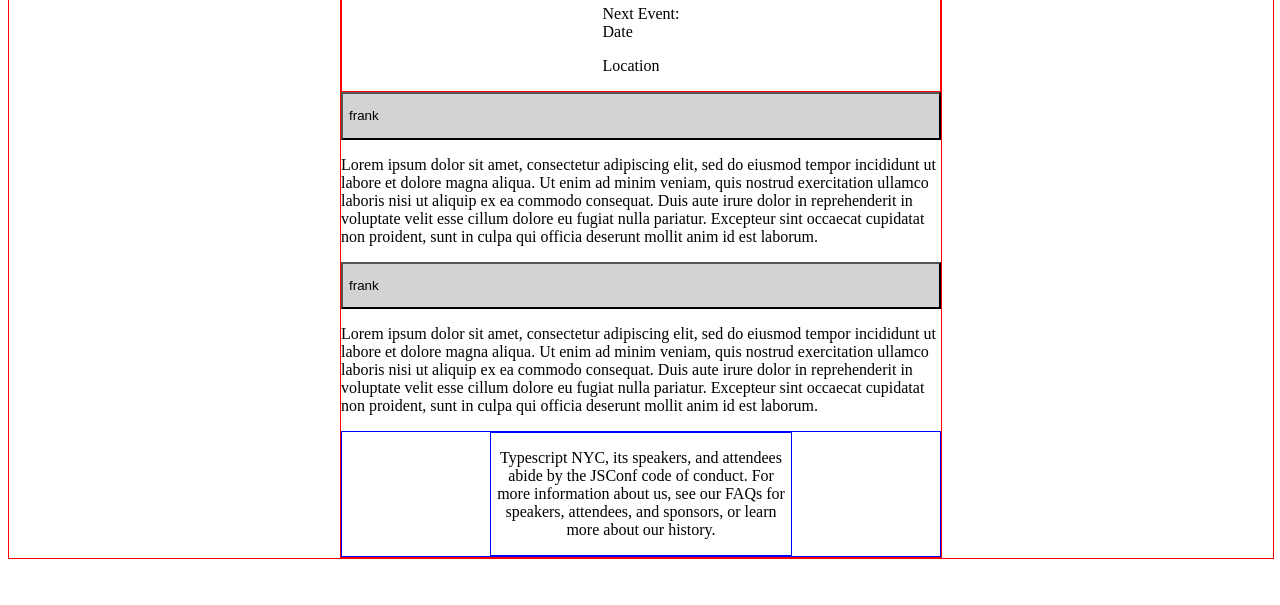
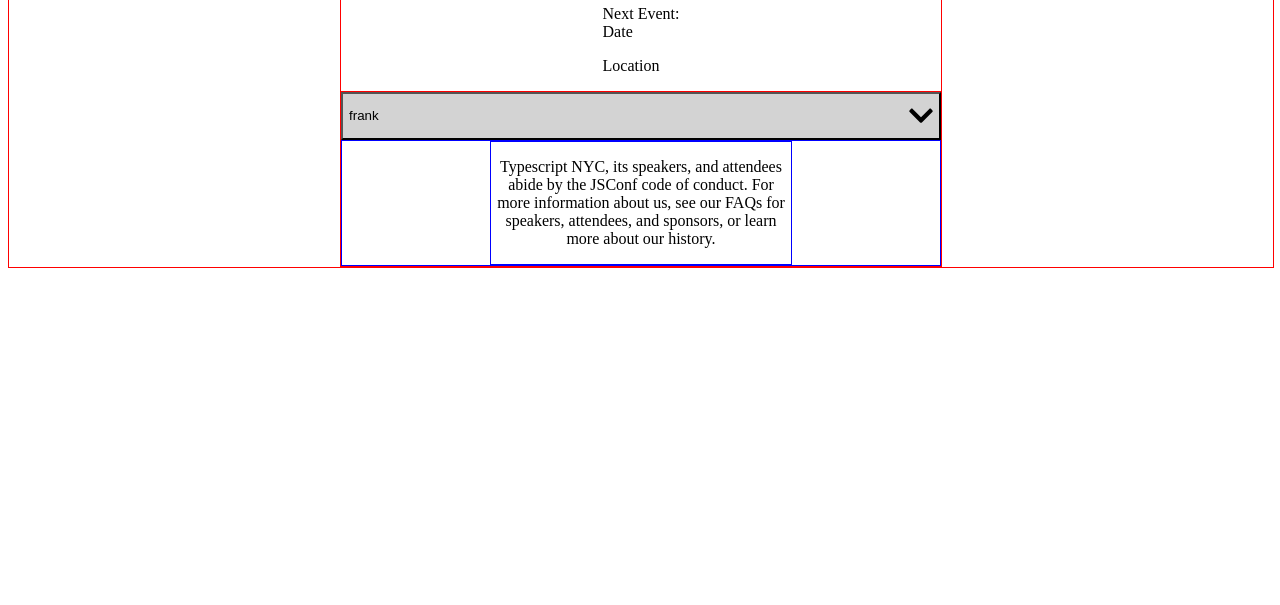
Before and after one commit to tsnyc/website, a Gatsby site: page /faq in a window 1280 px wide. Shown: the part 195-800 px from the top of the page. Built offline with nearby package versions, Linux system fonts and the light colour scheme; Gatsby itself is replaced by a stand-in of ours.

Commit message:
Build Accordion component

```diff
--- a/src/components/Announcement.tsx
+++ b/src/components/Announcement.tsx
@@ -7,6 +7,7 @@
 flex-direction: column;
 justify-content: center;
 align-items: center;
+width: 100%
 `;
 
 export default function Announcement() {
--- /dev/null
+++ b/src/components/Chevron.tsx
@@ -0,0 +1,21 @@
+import React from "react";
+import styled from 'styled-components'
+
+export const ChevronSvg = styled.svg`
+margin-left: auto;
+&.rotate {
+    transform: rotate(180deg)
+}
+`;
+
+export default function Chevron(props) {
+    return (
+        <ChevronSvg className={props.className}
+        height={props.height}
+        width={props.width}
+        xmlns="http://www.w3.org/2000/svg"
+        viewBox="0 0 448 512">
+            <path fill="currentColor" d="M207.029 381.476L12.686 187.132c-9.373-9.373-9.373-24.569 0-33.941l22.667-22.667c9.357-9.357 24.522-9.375 33.901-.04L224 284.505l154.745-154.021c9.379-9.335 24.544-9.317 33.901.04l22.667 22.667c9.373 9.373 9.373 24.569 0 33.941L240.971 381.476c-9.373 9.372-24.569 9.372-33.942 0z"></path>
+        </ChevronSvg>
+    )
+}
--- a/src/components/FaqAccordion.tsx
+++ b/src/components/FaqAccordion.tsx
@@ -1,11 +1,8 @@
 // import { Link } from "gatsby";
-import React from "react";
+import React, { useState, useRef } from "react";
 import styled from 'styled-components'
+import Chevron from './Chevron'
 
-
-export const AccordionContainer = styled.div`
-
-`;
 export const AccordionSection = styled.div`
 
 `;
@@ -14,44 +11,48 @@
 background-color: lightgray;
 width: 100%;
 text-align: left;
-
-&:hover {
-  background-color: white;
+display: flex;
+flex-direction: row;
+align-items:center;
+&.accordion-active {
+  background-color: red;
 }
 `;
 export const AccordionContent = styled.div`
-
+overflow:hidden;
 `;
 export const AccordionText = styled.div`
 
 `;
 
 export default function FaqAccordion(props: any) {
-  console.log(props)
+  const [isActive, setActive] = useState("");
+  const [height, setHeight] = useState("0px");
+  const [rotate, setRotate] = useState("");
+
+const content = useRef(null);
+
+const toggleAccordion = () => {
+  setRotate(isActive === "" ? "rotate" : "");
+  setActive(isActive === "" ? "active" : "");
+  setHeight(isActive === "active" ? "0px" : `${content.current.scrollHeight}px`)
+}
+
   return (
-    <AccordionContainer>
       <AccordionSection>
-        <AccordionTitle>
+        <AccordionTitle
+        className={`accordion-${isActive}`}
+        onClick={toggleAccordion}
+        >
           <p>{props.title}</p>
+          <Chevron className={`${rotate}`} width="24px" fill="#777"/>
         </AccordionTitle>
-        <AccordionContent>
+        <AccordionContent ref={content} style={{maxHeight: `${height}`}}>
           <AccordionText>
             <p>{props.content}</p>
           </AccordionText>
         </AccordionContent>
       </AccordionSection>
 
-      <AccordionSection>
-        <AccordionTitle>
-          <p>{props.title}</p>
-        </AccordionTitle>
-        <AccordionContent>
-          <AccordionText>
-            <p>{props.content}</p>
-          </AccordionText>
-        </AccordionContent>
-      </AccordionSection>
-    </AccordionContainer>
-
   )
 }
--- a/src/components/Header.tsx
+++ b/src/components/Header.tsx
@@ -2,11 +2,13 @@
 import logo from '../images/ts-nyc-logo.png';
 import React from "react";
 import styled, { createGlobalStyle, css } from 'styled-components';
+import Announcement from './Announcement'
 
 export const HeaderStyle = styled.div`
 display: flex;
 justify-content: center;
 align-items: center;
+flex-direction: column;
 `;
 
 export default function Header() {
@@ -17,6 +19,7 @@
           <img src={logo} width="300"/>
         </div>
       </Link>
+      <Announcement/>
     </HeaderStyle>
   )
 }
--- a/src/components/layout.tsx
+++ b/src/components/layout.tsx
@@ -19,7 +19,6 @@
 return (
     <LayoutContainer>
         <Header />
-        <Announcement />
         {propsComponent}
         <Footer />
       </LayoutContainer>
--- a/src/pages/faq.tsx
+++ b/src/pages/faq.tsx
@@ -1,7 +1,7 @@
+import React from "react";
+import styled from 'styled-components'
 import FaqAccordion from "../components/FaqAccordion";
 import Layout from "../components/layout";
-import React from "react";
-import styled from 'styled-components'
 
 export const PageContainer = styled.div`
     border: 1px solid red;
```
Also changed, not shown: src/pages/about.tsx (+21 -3 lines), src/pages/code-of-conduct.tsx (+23 -5 lines).
